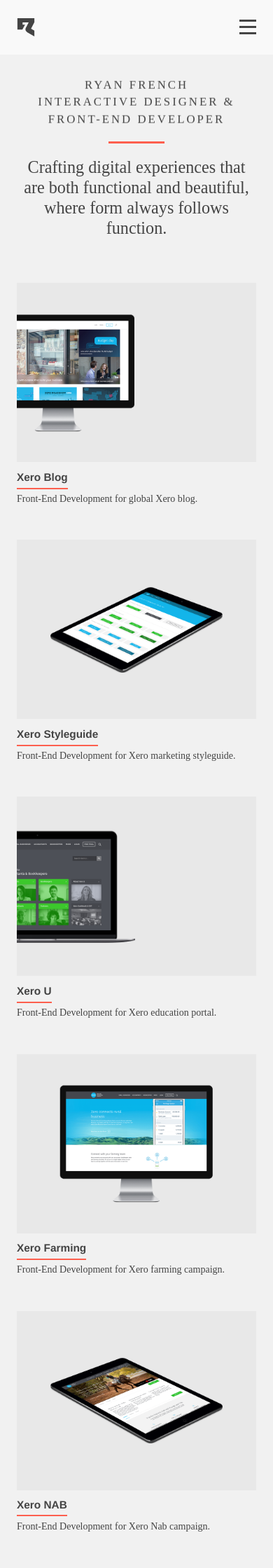
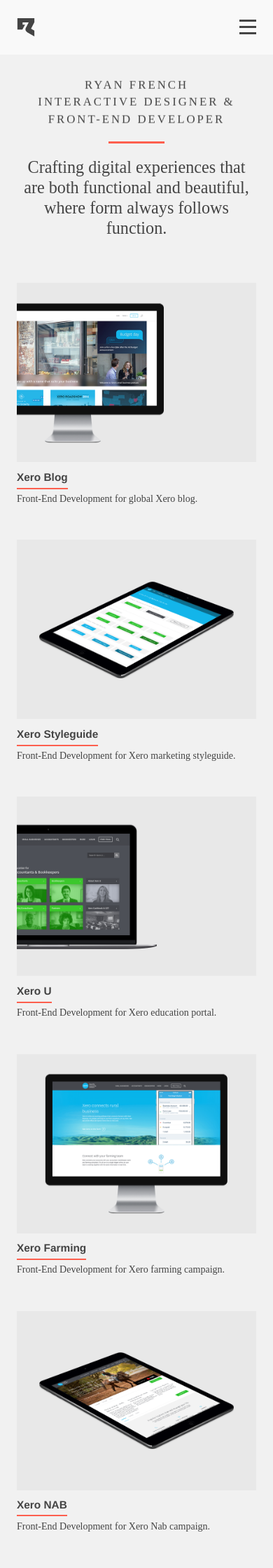
Before and after one commit to ryanlloydfrench/Portfolio, a Jekyll site: the page built from index.html, in a window 390 px wide. Shown: the top 2240 px of the page at 70% size. Built offline with Jekyll 4.4.1, drawn with Linux system fonts in a browser that asks for light colours; nearby versions of some CDN libraries.

Commit message:
Reduce tile padding below tablet.

```diff
--- a/assets/sass/components/_tile.scss
+++ b/assets/sass/components/_tile.scss
@@ -60,11 +60,17 @@
     &--cinema-display {
         .tile__outer-wrap {
             padding: 2.8rem 3rem;
+            @include tablet {
+                padding: 1.8rem 2rem;
+            }
         }
     }
     &--cinema-display-left {
         .tile__outer-wrap {
             padding: 2.8rem 3rem 2.8rem 0;
+            @include tablet {
+                padding: 1.8rem 2rem 1.8rem 0;
+            }
         }
         .tile__image {
             left: -50px;
@@ -74,6 +80,9 @@
     &--cinema-display-right {
         .tile__outer-wrap {
             padding: 2.8rem 0 2.8rem 3rem;
+            @include tablet {
+                padding: 1.8rem 0 1.8rem 2rem;
+            }
         }
         .tile__image {
             left: auto;
@@ -84,6 +93,9 @@
     &--macbook {
         .tile__outer-wrap {
             padding: 3rem;
+            @include tablet {
+                padding: 2rem;
+            }
         }
         .tile__image {
             max-width: 100%;
@@ -94,6 +106,9 @@
     &--macbook-left {
         .tile__outer-wrap {
             padding: 3rem 3rem 3rem 0;
+            @include tablet {
+                padding: 2rem 2rem 2rem 0;
+            }
         }
         .tile__image {
             left: -110px;
@@ -106,6 +121,9 @@
     &--macbook-right {
         .tile__outer-wrap {
             padding: 3rem 0 3rem 3rem;
+            @include tablet {
+                padding: 2rem 2rem 2rem 0;
+            }
         }
         .tile__image {
             left: auto;
@@ -119,6 +137,9 @@
     &--ipad {
         .tile__outer-wrap {
             padding: 4rem 3rem;
+            @include tablet {
+                padding: 3rem 2rem;
+            }
         }
         .tile__image {
             max-width: 100%;
@@ -129,6 +150,9 @@
     &--ipad-perspective {
         .tile__outer-wrap {
             padding: 4rem 3rem;
+            @include tablet {
+                padding: 3rem 2rem;
+            }
         }
         .tile__image {
             max-width: 100%;
```
